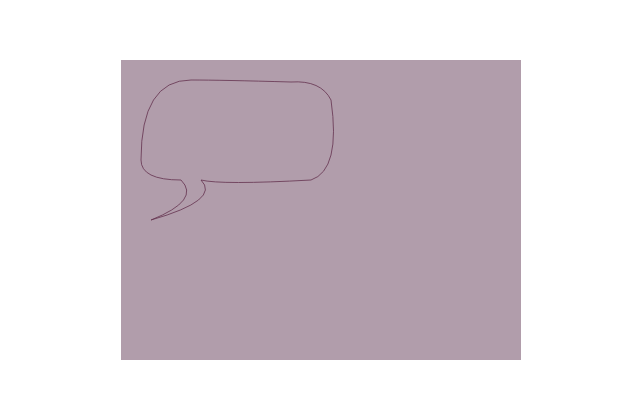
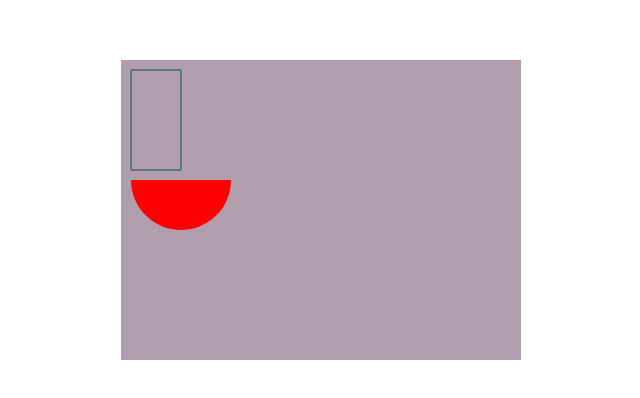
Before and after one commit to qq2862260725/Canvas, a website: page index.html in a window 1280 px wide. Shown: the part 190-588 px from the top of the page, without its empty margins (319-959 px from the left). Drawn offline with Linux system fonts and the light colour scheme.

Commit message:
:sparkles: learn how to use Path2D()

```diff
--- a/index.html
+++ b/index.html
@@ -25,18 +25,16 @@
 		ctx.fillRect(0,0,400,300);
 		ctx.strokeStyle = 'rgba(100,50,79,0.8)';
 
-		ctx.beginPath();
-		ctx.moveTo(70,20);
-		ctx.quadraticCurveTo(20,20,20,100);
-		ctx.quadraticCurveTo(20,120,60,120);
-		ctx.quadraticCurveTo(80,140,30,160);
-		ctx.quadraticCurveTo(100,140,80,120);
-		ctx.quadraticCurveTo(100,125,190,120);
-		ctx.quadraticCurveTo(220,110,210,40);
-		ctx.quadraticCurveTo(200,20,170,22);
-		ctx.quadraticCurveTo(100,20,70,20)
-		ctx.stroke();
+		var rectangle = new Path2D();
+		rectangle.rect(10,10,50,100);
+		ctx.strokeStyle = 'rgb(10,80,67)';
+		ctx.stroke(rectangle);
 
+
+		var circle = new Path2D();
+		circle.arc(60,120,50,0,Math.PI,false);
+		ctx.fillStyle = 'red';
+		ctx.fill(circle);
 
 	} else {
 		console.log(222);
```
Also changed, not shown: 1 other file.
